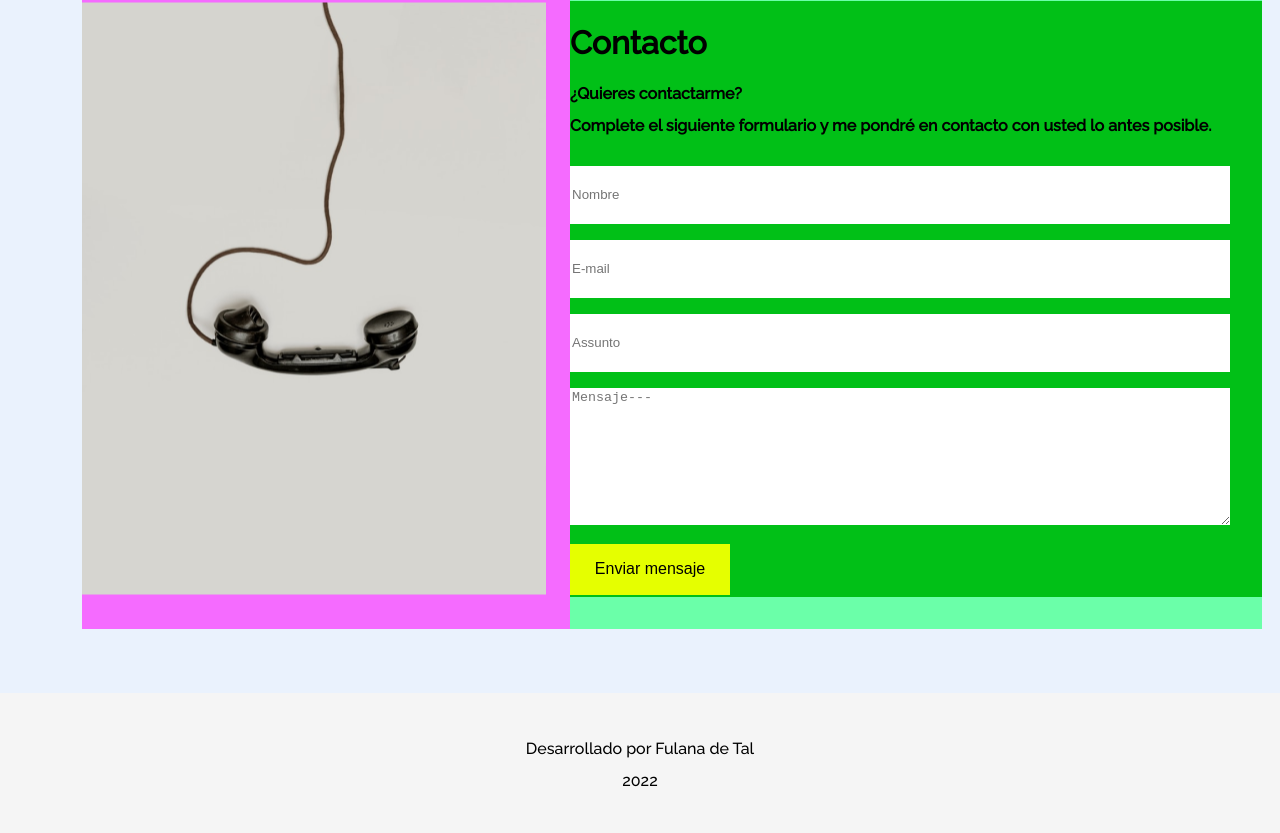
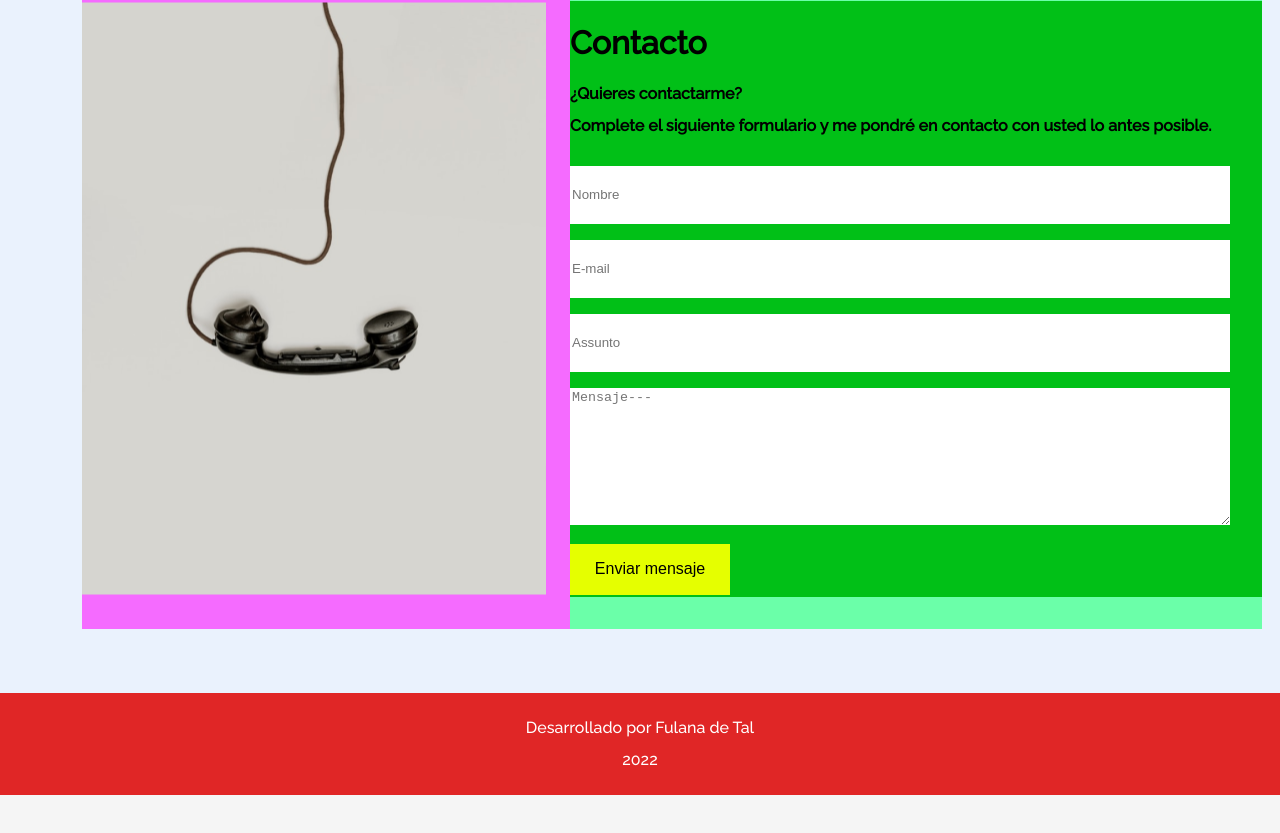
Before and after one commit to Mariq12/desafio-portafolio, a plain HTML site: page index.html in a window 1280 px wide. Shown: the part 3896-4729 px from the top of the page. Drawn offline with Linux system fonts and the light colour scheme.

Commit message:
footer ok

```diff
--- a/style.css
+++ b/style.css
@@ -595,10 +595,21 @@ section.formcontato {
     cursor: pointer;
 }
 
-/* Sección Footer */
-.footer {
-    padding: 32px 0;
+/* Sección Footer */.footer {
+    height: 102px;
+    font-size: 16px;
+    font-weight: medium;
     text-align: center;
+    background-color: #e02626;
+    display: flex;
+    justify-content: center;
+    align-items: center;
+    margin-bottom: 30px;
+}
+
+.footer__rodape {
+    /* Estilos adicionales para el contenido dentro del footer */
+    color: white; /* Color del texto */
 }
 
 /* *** Estilos para dispositivos con ancho máximo de 900px *** */
```
